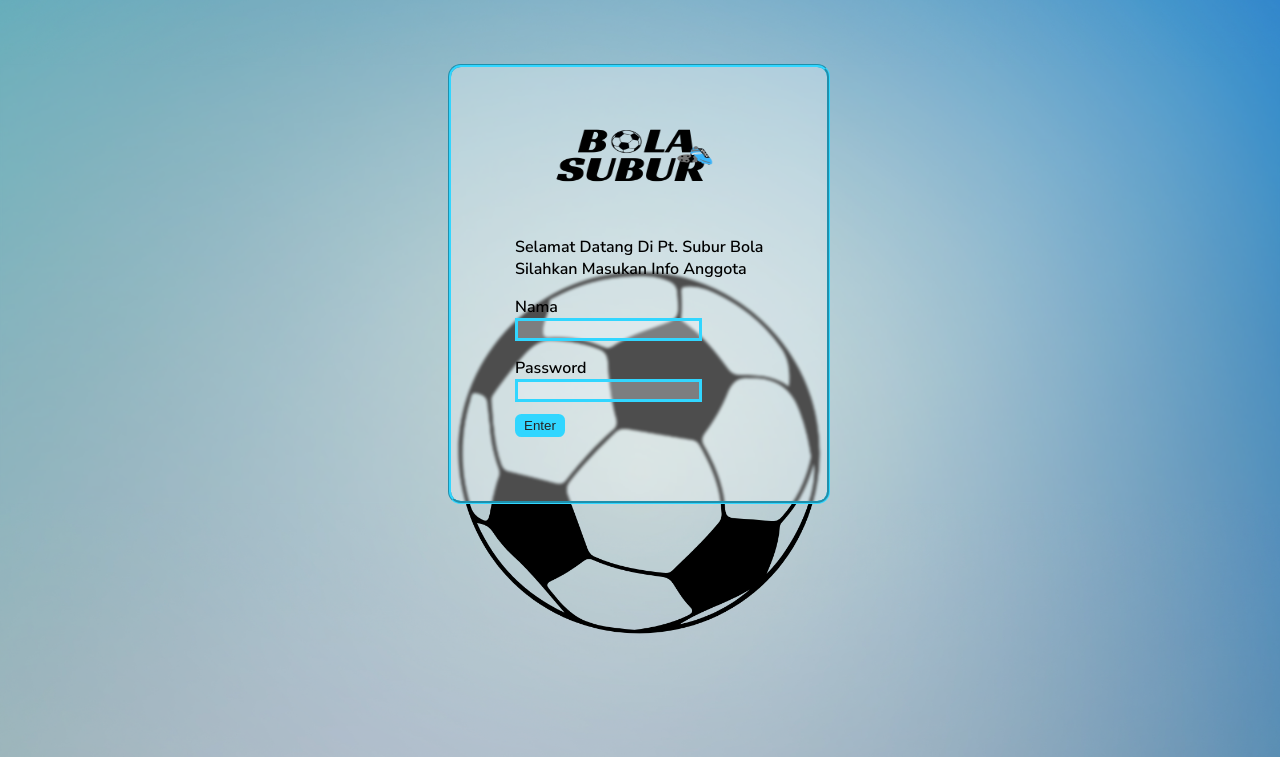
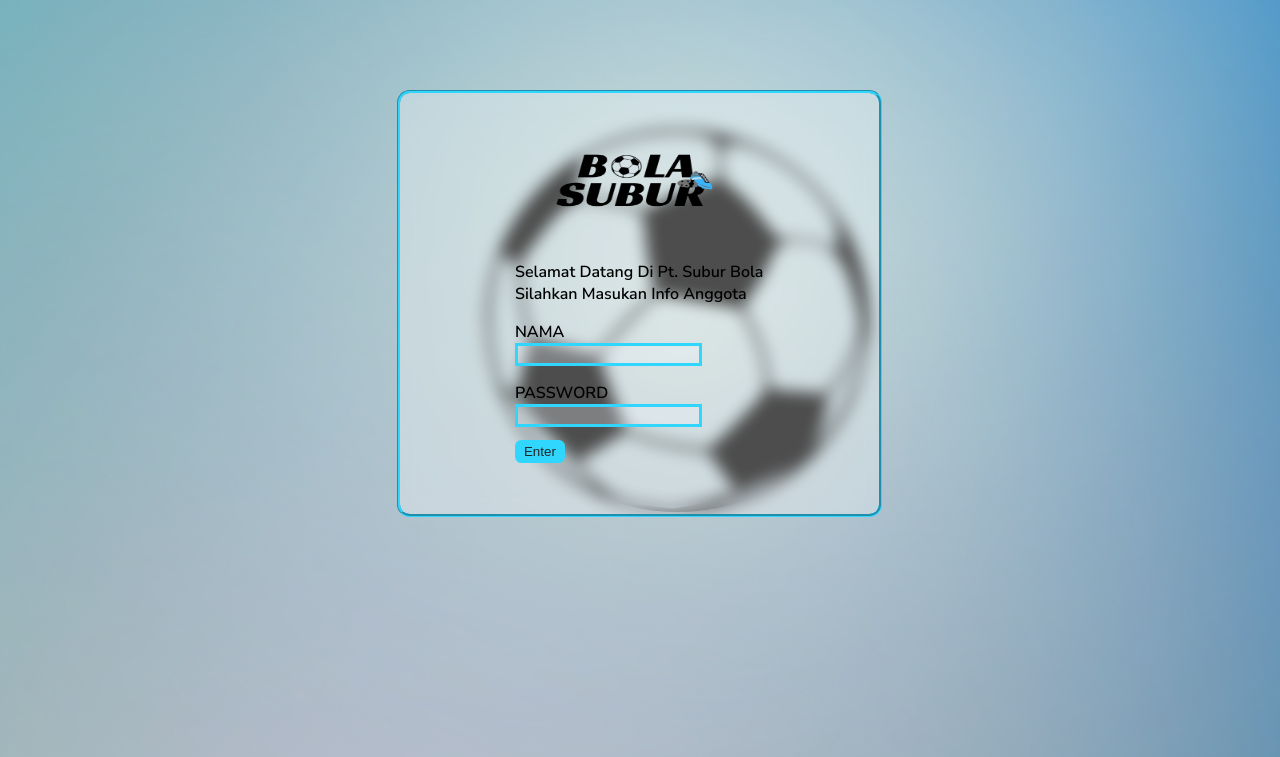
Before and after one commit to FTHH1/lapanganbola, a PHP site: page /login.html in a window 1280 px wide. Shown: the top 757 px of the page. Run offline with PHP 8.4, Linux system fonts and the light colour scheme.

Commit message:
asdasdasdasdasdasdasd

```diff
--- a/src/login.css
+++ b/src/login.css
@@ -3,24 +3,25 @@ body{
     background-size:cover;
     background-repeat: no-repeat;
     background-attachment: fixed;
-    backdrop-filter: blur(0.2vh);
     margin: 0%;
 }
 
 .welcome_kotak{
     border: solid rgb(49, 214, 255);
+    backdrop-filter: blur(1vh);
     border-radius: 1vw;
-    margin-top: 5%;
-    margin-left: 35% ;
+    margin-top: 7%;
+    margin-left: 31% ;
     font-family: "Nunito Sans", sans-serif;
     font-weight: 600;
-    padding: 1% 5% 5% 5%;
+    padding: 1% 9% 4% 9%;
     width:max-content;
     align-items: center;
     text-align: justify;
     border-style: groove;
     background-color: rgba(255, 255, 255, 0.301);
-    animation: FadeIn 3s;
+    animation: FadeIn 5s;
+
   }
 
 .welcome{
@@ -31,6 +32,7 @@ body{
 .nama{
     color: rgb(0, 0, 0);
     margin-bottom:0% ;
+
 }
 
 .pass{
--- a/src/login.html
+++ b/src/login.html
@@ -12,9 +12,9 @@
         <img src="subur.png">
         <br>
         <p class="welcome">Selamat Datang Di Pt. Subur Bola </br> Silahkan Masukan Info Anggota</p>
-        <p class="nama">Nama</p>
+        <p class="nama">NAMA</p>
         <input type="text" name="Masukan Nama Anggota" required>
-        <p class="pass">Password</p>
+        <p class="pass">PASSWORD</p>
         <input type="password" name="Masukan Passowrd" required>
         <br>
         <button type="Enter" required> Enter </button>
```
Also changed, not shown: src/tuah.png.
